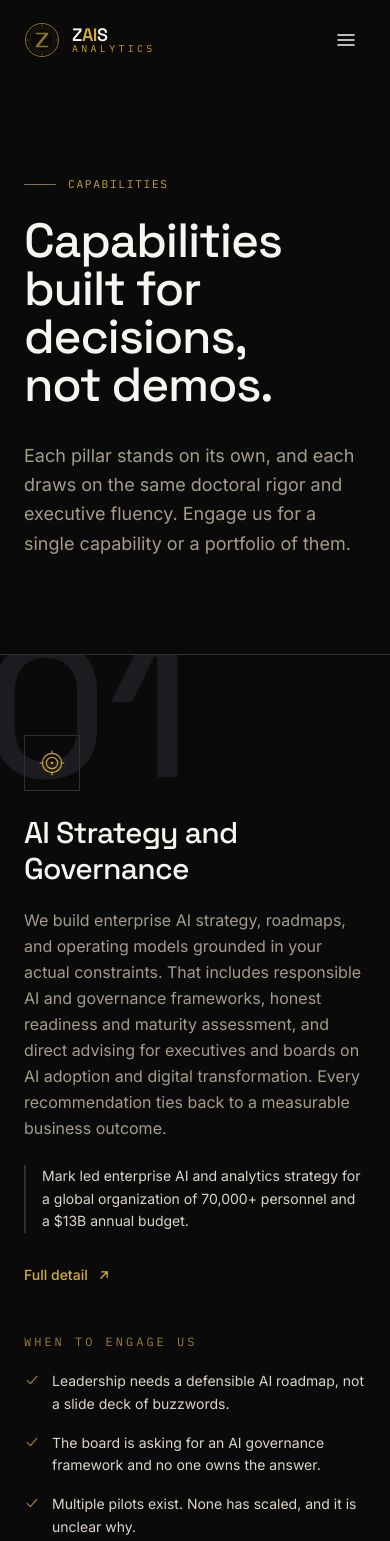
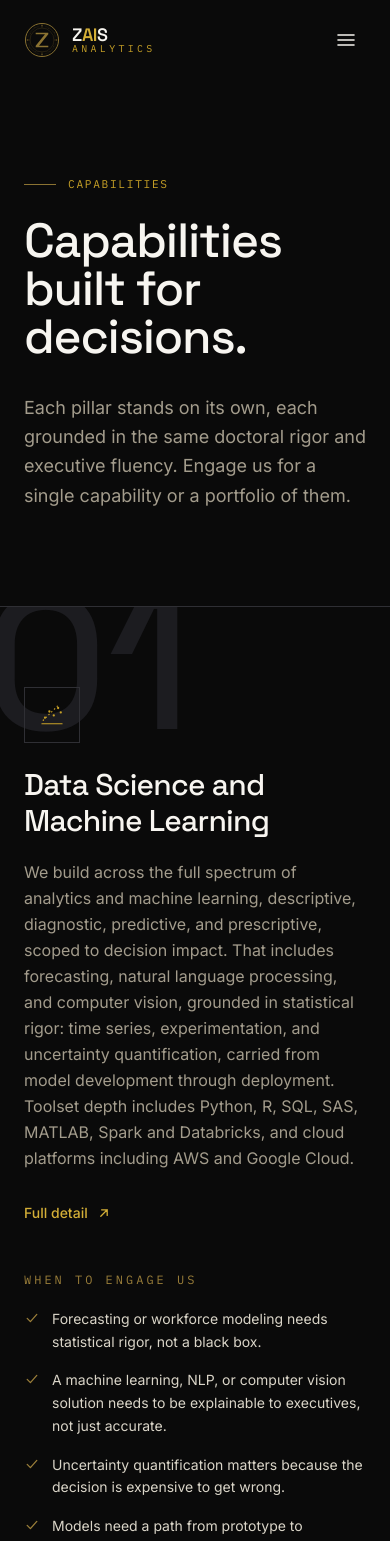
Before and after one commit to markzais/za_website, a Next.js app: page /capabilities in a window 390 px wide. Shown: the top 1541 px of the page. Built offline with nearby package versions, Linux system fonts and the light colour scheme.

Commit message:
Revised Capabilities section

```diff
--- a/src/app/about/page.tsx
+++ b/src/app/about/page.tsx
@@ -70,9 +70,11 @@ export default function AboutPage() {
                     Mark holds a PhD in Operations Research (Business Administration) and brings more
                     than 20 years leading advanced analytics and AI strategy across defense, government,
                     academia, and industry. He is the former Chief Data Scientist of U.S. Special
-                    Operations Command and a retired U.S. Army Colonel. Zais Analytics is where that
-                    experience is now applied directly, engagement by engagement, with Mark as the
-                    firm&rsquo;s sole practitioner.
+                    Operations Command and a retired U.S. Army Colonel, having led complex,
+                    multi-disciplinary research studies for the Office of the Secretary of Defense, the
+                    Army, SOCOM, and academia. That same ability to run a large-scale study end to end,
+                    regardless of size or scale, is what Zais Analytics now applies directly, engagement
+                    by engagement.
                   </p>
                   <a
                     href={site.principalUrl}
--- a/src/app/capabilities/[slug]/page.tsx
+++ b/src/app/capabilities/[slug]/page.tsx
@@ -106,19 +106,6 @@ export default async function CapabilityDetailPage({
         </Container>
       </section>
 
-      <section className="border-b border-ink-700 py-20">
-        <Container>
-          <Reveal>
-            <div className="border-l-2 border-gold-500 pl-6 md:pl-8">
-              <p className="font-mono text-xs uppercase tracking-[0.25em] text-gold-500">Principal&rsquo;s experience</p>
-              <p className="mt-4 max-w-2xl text-xl font-medium leading-snug text-paper-50 md:text-2xl">
-                {capability.proofPoint}
-              </p>
-            </div>
-          </Reveal>
-        </Container>
-      </section>
-
       <section className="py-20">
         <Container>
           <Reveal>
--- a/src/app/capabilities/page.tsx
+++ b/src/app/capabilities/page.tsx
@@ -9,7 +9,7 @@ import { capabilities } from "@/data/capabilities";
 export const metadata: Metadata = {
   title: "Capabilities",
   description:
-    "Six disciplines, one decision-science practice: AI strategy and governance, generative AI and agents, AI security and assurance, operations research and optimization, data science and machine learning, and analytics strategy and decision science.",
+    "Multiple disciplines, one decision-science practice: data science and machine learning, operations research and optimization, analytics strategy and decision science, AI security and assurance, generative AI and agents, and AI strategy and governance.",
 };
 
 export default function CapabilitiesPage() {
@@ -22,12 +22,12 @@ export default function CapabilitiesPage() {
           </Reveal>
           <Reveal delay={80}>
             <h1 className="mt-6 max-w-3xl text-balance font-display text-5xl font-medium tracking-tight text-paper-50 sm:text-6xl">
-              Capabilities built for decisions, not demos.
+              Capabilities built for decisions.
             </h1>
           </Reveal>
           <Reveal delay={140}>
             <p className="mt-8 max-w-2xl text-lg leading-relaxed text-paper-400">
-              Each pillar stands on its own, and each draws on the same doctoral rigor and executive
+              Each pillar stands on its own, each grounded in the same doctoral rigor and executive
               fluency. Engage us for a single capability or a portfolio of them.
             </p>
           </Reveal>
@@ -61,9 +61,6 @@ export default function CapabilitiesPage() {
                       {capability.name}
                     </h2>
                     <p className="mt-5 text-base leading-relaxed text-paper-400">{capability.definition}</p>
-                    <p className="mt-6 border-l-2 border-gold-600 pl-4 text-sm leading-relaxed text-paper-200">
-                      {capability.proofPoint}
-                    </p>
                     <Link
                       href={`/capabilities/${capability.slug}`}
                       className="mt-8 inline-flex items-center gap-2 text-sm font-medium text-gold-300 transition-colors hover:text-gold-200"
--- a/src/app/industries/page.tsx
+++ b/src/app/industries/page.tsx
@@ -30,7 +30,7 @@ export default function IndustriesPage() {
           <Reveal delay={140}>
             <p className="mt-8 max-w-2xl text-lg leading-relaxed text-paper-400">
               Our methods were forged directing analytics and AI programs in national security, where
-              a wrong answer is measured in billions of dollars and worse. We do not consider that a
+              a wrong answer is measured in billions of dollars. We do not consider that a
               boundary. It is proof of the rigor we bring to every sector we serve.
             </p>
           </Reveal>
--- a/src/app/page.tsx
+++ b/src/app/page.tsx
@@ -60,7 +60,7 @@ export default function HomePage() {
             </Reveal>
             <Reveal delay={80}>
               <h2 className="mt-6 text-balance font-display text-4xl font-medium tracking-tight text-paper-50 sm:text-5xl">
-                Six disciplines. One decision-science practice.
+                Multiple disciplines. One decision-science practice.
               </h2>
             </Reveal>
             <Reveal delay={140}>
--- a/src/data/approach.ts
+++ b/src/data/approach.ts
@@ -8,12 +8,12 @@ export const principles: Principle[] = [
   {
     index: "01",
     title: "Find the real problem",
-    body: "Most engagements fail before they start, aimed at an interesting problem instead of a valuable one. We begin by asking the question underneath the question: what decision are you actually trying to make, and what would change if you had a better answer. Everything downstream depends on getting this right.",
+    body: "Most engagements fail before they start, aimed at an interesting problem instead of a valuable one. We begin by asking the question underneath the question: what decision are you actually trying to make, what would change if you had a better answer, and what evidence that answer would actually require. Everything downstream depends on getting this right.",
   },
   {
     index: "02",
     title: "Right-size the solution",
-    body: "Not every problem needs artificial intelligence. We apply the simplest method that answers the question with confidence, from a well-framed spreadsheet model to a large-scale simulation-optimization platform. The right tool is the one that gets the decision made, not the one that is most impressive to build.",
+    body: "Not every problem needs artificial intelligence, and no method is better than the data behind it. We size the solution to both the decision and the data actually available, applying the simplest method that answers the question with confidence, from a well-framed spreadsheet model to a large-scale simulation-optimization platform. The right tool is the one that gets the decision made, not the one that is most impressive to build.",
   },
   {
     index: "03",
@@ -28,6 +28,6 @@ export const principles: Principle[] = [
   {
     index: "05",
     title: "Transfer capability",
-    body: "An engagement that leaves you dependent on us has failed by our own standard. We build mentorship, governance, and communities of practice into the work itself, so your organization is measurably stronger in the capability once we are gone.",
+    body: "An engagement that leaves you dependent on us has failed by our own standard, and analytics is never really finished: conditions change, models drift, and yesterday's right answer can quietly become tomorrow's wrong one. We build monitoring, governance, and communities of practice into the work itself, and close the loop back to the original decision, so your organization is measurably stronger in the capability long after we are gone.",
   },
 ];
--- a/src/data/capabilities.ts
+++ b/src/data/capabilities.ts
@@ -8,13 +8,122 @@ export type Capability = {
   definition: string;
   whenToEngage: string[];
   whatYouGet: string[];
-  proofPoint: string;
 };
 
 export const capabilities: Capability[] = [
   {
+    slug: "data-science-and-machine-learning",
+    index: "01",
+    icon: "data-science",
+    name: "Data Science and Machine Learning",
+    shortName: "Data Science",
+    summary: "Data science and machine learning, from descriptive to prescriptive analytics, built for decision impact.",
+    definition:
+      "We build across the full spectrum of analytics and machine learning, descriptive, diagnostic, predictive, and prescriptive, scoped to decision impact. That includes forecasting, natural language processing, and computer vision, grounded in statistical rigor: time series, experimentation, and uncertainty quantification, carried from model development through deployment. Toolset depth includes Python, R, SQL, SAS, MATLAB, Spark and Databricks, and cloud platforms including AWS and Google Cloud.",
+    whenToEngage: [
+      "Forecasting or workforce modeling needs statistical rigor, not a black box.",
+      "A machine learning, NLP, or computer vision solution needs to be explainable to executives, not just accurate.",
+      "Uncertainty quantification matters because the decision is expensive to get wrong.",
+      "Models need a path from prototype to production, not a notebook that never ships.",
+    ],
+    whatYouGet: [
+      "Descriptive-to-prescriptive analytics built and validated with statistical rigor.",
+      "Machine learning, NLP, and computer vision solutions scoped to decision impact.",
+      "A deployment path from prototype to production.",
+      "Toolset depth across Python, R, SQL, SAS, MATLAB, Spark and Databricks, AWS, and Google Cloud.",
+    ],
+  },
+  {
+    slug: "operations-research-and-optimization",
+    index: "02",
+    icon: "optimization",
+    name: "Operations Research and Optimization",
+    shortName: "Operations Research",
+    summary: "Mathematical modeling for resource allocation, scheduling, logistics, and investment planning.",
+    definition:
+      "We build mathematical models for resource allocation, scheduling, logistics, and investment planning, backed by doctoral research and peer-reviewed publication. That includes simulation and simulation-optimization for capital and portfolio decisions, metaheuristics and large-scale optimization such as tabu search, GRASP, dynamic programming, and Markov models, and rigorous economic and cost-benefit analysis.",
+    whenToEngage: [
+      "A resource allocation or scheduling problem has too many variables for intuition alone.",
+      "Capital or portfolio decisions need simulation-optimization, not a static spreadsheet.",
+      "Large-scale planning requires metaheuristics beyond standard solvers.",
+      "Leadership needs an economic and cost-benefit case that will hold up under scrutiny.",
+    ],
+    whatYouGet: [
+      "A mathematical model built for your actual constraints, not a textbook approximation.",
+      "Simulation-optimization results leadership can act on with confidence.",
+      "Rigorous economic and cost-benefit analysis, documented and defensible.",
+      "Delivery grounded in peer-reviewed, doctoral-level research.",
+    ],
+  },
+  {
+    slug: "analytics-strategy-and-decision-science",
+    index: "03",
+    icon: "decision-science",
+    name: "Analytics Strategy and Decision Science",
+    shortName: "Decision Science",
+    summary: "Enterprise analytics strategy, operating models, and decision-ready products.",
+    definition:
+      "We build enterprise analytics strategy, operating models, and governance, then translate the output into executive decision support: distilling complexity into decision-ready products rather than dashboards no one opens. This includes building analytics organizations, communities of practice, and data governance bodies, plus direct analytics talent development and technical mentorship.",
+    whenToEngage: [
+      "Analytics exists across the organization, but no operating model or governance ties it together.",
+      "Executives need decision-ready products, not another dashboard no one opens.",
+      "You are building an analytics organization, a community of practice, or a governance body from scratch.",
+      "Your analytics talent needs technical mentorship to reach the next level.",
+    ],
+    whatYouGet: [
+      "An analytics operating model and governance structure suited to your organization.",
+      "Decision-ready products that distill complexity into a recommendation, not just a chart.",
+      "A blueprint for a community of practice and for developing analytics talent.",
+      "Direct technical mentorship for your teams.",
+    ],
+  },
+  {
+    slug: "ai-security-and-assurance",
+    index: "04",
+    icon: "security",
+    name: "AI Security and Assurance",
+    shortName: "AI Security",
+    summary: "Securing AI systems, and the decisions they inform, for regulated and mission-critical environments.",
+    definition:
+      "We assess and assure AI systems before they fail in public. That includes AI risk assessment, red-teaming concepts and model assurance, governance for safe deployment in regulated and mission-critical environments, and data protection and responsible-use policy that legal teams can stand behind.",
+    whenToEngage: [
+      "An AI system will inform decisions with legal, financial, or safety consequences.",
+      "Regulators or auditors are asking questions your team cannot yet answer.",
+      "You need a risk assessment and assurance review before deployment, not after an incident.",
+      "Data protection and responsible-use policy have not kept pace with your AI ambitions.",
+    ],
+    whatYouGet: [
+      "An AI risk assessment scoped to how the system will actually be used.",
+      "Model assurance and red-teaming concepts suited to regulated environments.",
+      "A governance framework for safe deployment in mission-critical settings.",
+      "Data protection and responsible-use policy your legal team can stand behind.",
+    ],
+  },
+  {
+    slug: "generative-ai-and-agents",
+    index: "05",
+    icon: "generative",
+    name: "Generative AI and AI Agents",
+    shortName: "Generative AI",
+    summary: "Applied generative AI and agentic systems, built for measured adoption.",
+    definition:
+      "We take generative AI from use-case discovery through evaluation and deployment strategy. That includes agentic workflow and automation design, retrieval-augmented generation over enterprise knowledge, build-vs-buy and vendor evaluation, and human-in-the-loop design wherever a decision carries real consequence.",
+    whenToEngage: [
+      "You need to separate genuine LLM use cases from expensive experiments.",
+      "You are evaluating agentic automation and need an honest build-vs-buy assessment.",
+      "A retrieval-augmented generation system needs to be trustworthy enough for real decisions.",
+      "High-stakes workflows require human-in-the-loop design, not full automation by default.",
+    ],
+    whatYouGet: [
+      "Use-case discovery and evaluation grounded in business value, not hype.",
+      "Agentic workflow design with clear human checkpoints where stakes are high.",
+      "A retrieval-augmented generation architecture built on your enterprise knowledge.",
+      "Vendor and build-vs-buy guidance free of vendor incentives.",
+    ],
+  },
+  {
     slug: "ai-strategy-and-governance",
-    index: "01",
+    index: "06",
     icon: "strategy",
     name: "AI Strategy and Governance",
     shortName: "AI Strategy",
@@ -34,125 +143,6 @@ export const capabilities: Capability[] = [
       "An honest AI readiness and maturity assessment, not a vendor pitch.",
       "A briefing your board and your engineers will both trust.",
     ],
-    proofPoint:
-      "Mark led enterprise AI and analytics strategy for a global organization of 70,000+ personnel and a $13B annual budget.",
-  },
-  {
-    slug: "generative-ai-and-agents",
-    index: "02",
-    icon: "generative",
-    name: "Generative AI and AI Agents",
-    shortName: "Generative AI",
-    summary: "Applied generative AI and agentic systems, built for measured adoption, not novelty.",
-    definition:
-      "We take generative AI from use-case discovery through evaluation and deployment strategy. That includes agentic workflow and automation design, retrieval-augmented generation over enterprise knowledge, build-vs-buy and vendor evaluation, and human-in-the-loop design wherever a decision carries real consequence.",
-    whenToEngage: [
-      "You need to separate genuine LLM use cases from expensive experiments.",
-      "You are evaluating agentic automation and need an honest build-vs-buy assessment.",
-      "A retrieval-augmented generation system needs to be trustworthy enough for real decisions.",
-      "High-stakes workflows require human-in-the-loop design, not full automation by default.",
-    ],
-    whatYouGet: [
-      "Use-case discovery and evaluation grounded in business value, not hype.",
-      "Agentic workflow design with clear human checkpoints where stakes are high.",
-      "A retrieval-augmented generation architecture built on your enterprise knowledge.",
-      "Vendor and build-vs-buy guidance free of vendor incentives.",
-    ],
-    proofPoint: "Mark's technical leadership on proposals and solutions has generated $600M+ in new contract awards.",
-  },
-  {
-    slug: "ai-security-and-assurance",
-    index: "03",
-    icon: "security",
-    name: "AI Security and Assurance",
-    shortName: "AI Security",
-    summary: "Securing AI systems, and the decisions they inform, for regulated and mission-critical environments.",
-    definition:
-      "We assess and assure AI systems before they fail in public. That includes AI risk assessment, red-teaming concepts and model assurance, governance for safe deployment in regulated and mission-critical environments, and data protection and responsible-use policy that legal teams can stand behind.",
-    whenToEngage: [
-      "An AI system will inform decisions with legal, financial, or safety consequences.",
-      "Regulators or auditors are asking questions your team cannot yet answer.",
-      "You need a risk assessment and assurance review before deployment, not after an incident.",
-      "Data protection and responsible-use policy have not kept pace with your AI ambitions.",
-    ],
-    whatYouGet: [
-      "An AI risk assessment scoped to how the system will actually be used.",
-      "Model assurance and red-teaming concepts suited to regulated environments.",
-      "A governance framework for safe deployment in mission-critical settings.",
-      "Data protection and responsible-use policy your legal team can stand behind.",
-    ],
-    proofPoint:
-      "Mark directed governance and assurance for analytics and AI programs operating in the most demanding, highest-stakes environments in government.",
-  },
-  {
-    slug: "operations-research-and-optimization",
-    index: "04",
-    icon: "optimization",
-    name: "Operations Research and Optimization",
-    shortName: "Operations Research",
-    summary: "Mathematical modeling for resource allocation, scheduling, logistics, and investment planning.",
-    definition:
-      "We build mathematical models for resource allocation, scheduling, logistics, and investment planning, backed by doctoral research and peer-reviewed publication. That includes simulation and simulation-optimization for capital and portfolio decisions, metaheuristics and large-scale optimization such as tabu search, GRASP, dynamic programming, and Markov models, and rigorous economic and cost-benefit analysis.",
-    whenToEngage: [
-      "A resource allocation or scheduling problem has too many variables for intuition alone.",
-      "Capital or portfolio decisions need simulation-optimization, not a static spreadsheet.",
-      "Large-scale planning requires metaheuristics beyond standard solvers.",
-      "Leadership needs an economic and cost-benefit case that will hold up under scrutiny.",
-    ],
-    whatYouGet: [
-      "A mathematical model built for your actual constraints, not a textbook approximation.",
-      "Simulation-optimization results leadership can act on with confidence.",
-      "Rigorous economic and cost-benefit analysis, documented and defensible.",
-      "Delivery grounded in peer-reviewed, doctoral-level research.",
-    ],
-    proofPoint:
-      "Mark led development of a $1.5B global investment strategy for vehicle fleet modernization using economic analysis and simulation-optimization.",
-  },
-  {
-    slug: "data-science-and-machine-learning",
-    index: "05",
-    icon: "data-science",
-    name: "Data Science and Machine Learning",
-    shortName: "Data Science",
-    summary: "Predictive analytics and machine learning built for decision impact, not novelty.",
-    definition:
-      "We build predictive analytics, forecasting, and machine learning and NLP solutions scoped to decision impact rather than technical novelty. Work is grounded in statistical rigor: time series, experimentation, and uncertainty quantification, carried from model development through deployment. Toolset depth includes Python, R, SQL, SAS, MATLAB, Spark and Databricks, and cloud platforms including AWS and Google Cloud.",
-    whenToEngage: [
-      "Forecasting or workforce modeling needs statistical rigor, not a black box.",
-      "A machine learning or NLP solution needs to be explainable to executives, not just accurate.",
-      "Uncertainty quantification matters because the decision is expensive to get wrong.",
-      "Models need a path from prototype to production, not a notebook that never ships.",
-    ],
-    whatYouGet: [
-      "Predictive models built and validated with statistical rigor.",
-      "Machine learning and NLP solutions scoped to decision impact.",
-      "A deployment path from prototype to production.",
-      "Toolset depth across Python, R, SQL, SAS, MATLAB, Spark and Databricks, AWS, and Google Cloud.",
-    ],
-    proofPoint: "Mark led enterprise workforce forecasting for an organization of 547,000+ employees.",
-  },
-  {
-    slug: "analytics-strategy-and-decision-science",
-    index: "06",
-    icon: "decision-science",
-    name: "Analytics Strategy and Decision Science",
-    shortName: "Decision Science",
-    summary: "Enterprise analytics strategy, operating models, and the decision-ready products executives actually use.",
-    definition:
-      "We build enterprise analytics strategy, operating models, and governance, then translate the output into executive decision support: distilling complexity into decision-ready products rather than dashboards no one opens. This includes building analytics organizations, communities of practice, and data governance bodies, plus direct analytics talent development and technical mentorship.",
-    whenToEngage: [
-      "Analytics exists across the organization, but no operating model or governance ties it together.",
-      "Executives need decision-ready products, not another dashboard no one opens.",
-      "You are building an analytics organization, a community of practice, or a governance body from scratch.",
-      "Your analytics talent needs technical mentorship to reach the next level.",
-    ],
-    whatYouGet: [
-      "An analytics operating model and governance structure suited to your organization.",
-      "Decision-ready products that distill complexity into a recommendation, not just a chart.",
-      "A blueprint for a community of practice and for developing analytics talent.",
-      "Direct technical mentorship for your teams.",
-    ],
-    proofPoint: "Mark directed compensation and housing allowance analytics optimizing $2.7B annually.",
   },
 ];
 
```
